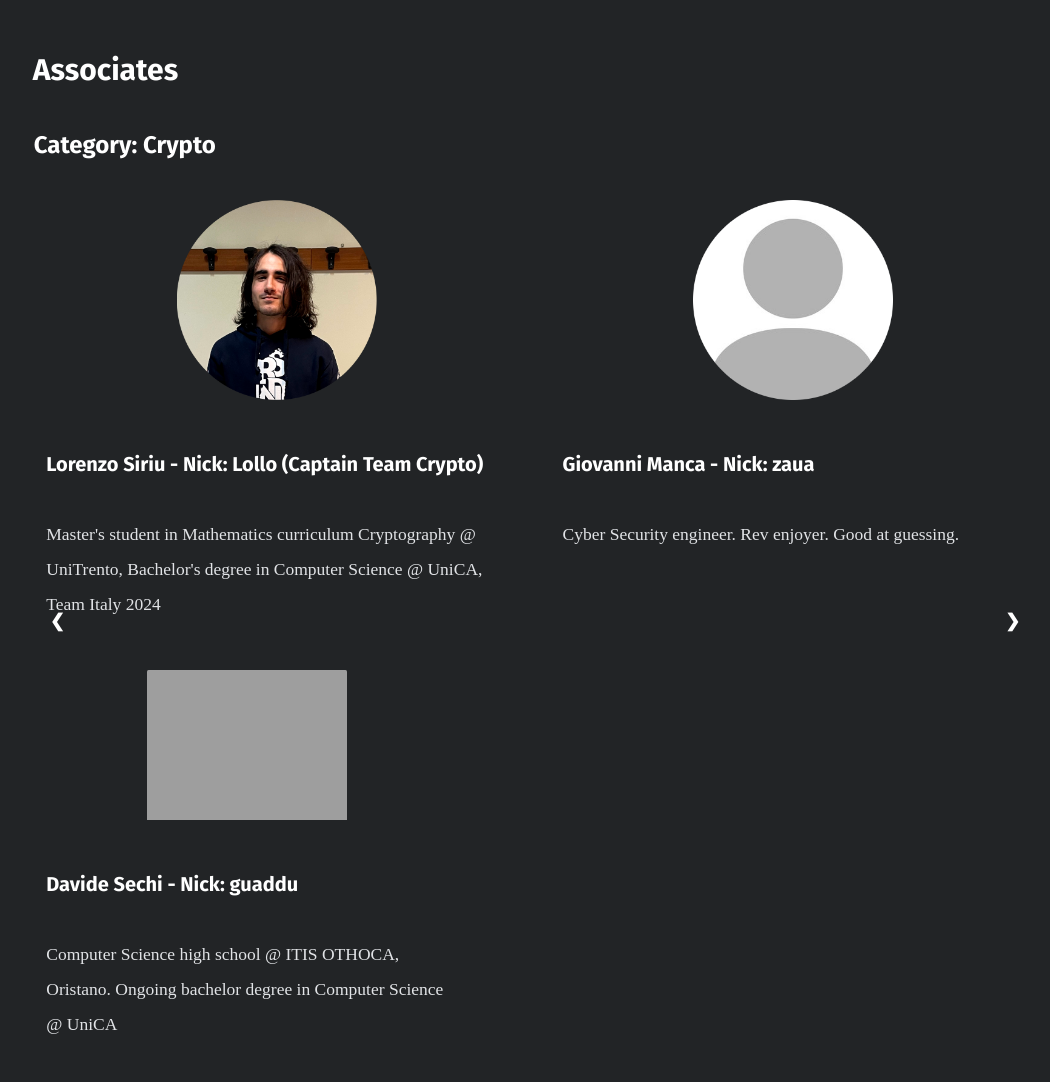
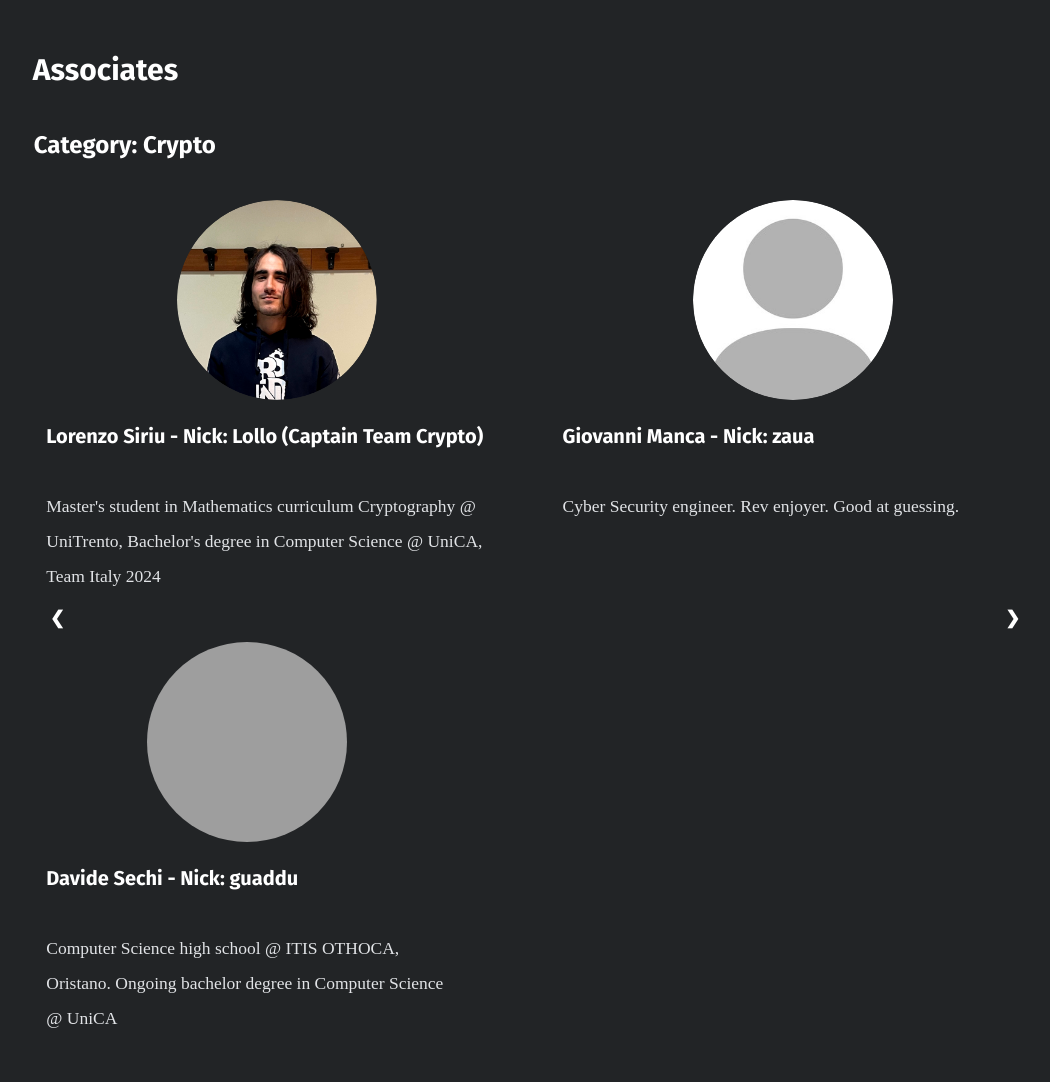
Before and after one commit to srdnlen/srdnlen_website, a Flask app: page /about in a window 1280 px wide. Shown: the part 1053-2135 px from the top of the page, without its empty margins (105-1155 px from the left). Run offline with Flask 3, Linux system fonts and the light colour scheme; some web fonts are replaced; grey boxes are pictures that could not be loaded.

Commit message:
add members

```diff
--- a/python_app/static/css/style1.css
+++ b/python_app/static/css/style1.css
@@ -1330,3 +1330,18 @@
   max-width: 100%;
   height: auto;
 }
+
+.circle-wrapper {
+  width: 200px;       /* Set desired final circle size */
+  height: 200px;
+  border-radius: 50%;
+  overflow: hidden;   /* Hides overflow outside the circle */
+  display: inline-block;
+  justify-content: center;
+}
+
+.circle-wrapper img {
+  width: 100%;
+  height: 100%;
+  object-fit: cover;  /* Ensures image covers the wrapper without distortion */
+}
--- a/python_app/templates/about.html
+++ b/python_app/templates/about.html
@@ -44,7 +44,9 @@
                                                 <div class="col">
                                                     <div class="card">
                                                         <center>
-                                                            <img src="../static/images/avatar/{{p['avatar']}}" alt="{{p['Nick']}}" class="card-img-top">
+                                                        <div class="circle-wrapper">
+                                                            <img src="../static/images/avatar/{{p['avatar']}}" alt="{{p['Nick']}}" class="card-img-top round-image">
+                                                        </div>
                                                         </center>
                                                         <div class="card-body">
                                                         <a href="{{p['link']}}"><h4 class="card-title">{{p['Name']}} {% if p['Nick'] %} - <b>Nick: {{p['Nick']}} {% if p['role'] %} ({{p['role']}}) {% endif %}</b>{% endif %}</h4></a>
@@ -65,7 +67,9 @@
                                                     <div class="col">
                                                         <div class="card">
                                                             <center>
-                                                                <img src="../static/images/avatar/{{p['avatar']}}" alt="{{p['Nick']}}" class="card-img-top">
+                                                            <div class="circle-wrapper">
+                                                                <img src="../static/images/avatar/{{p['avatar']}}" alt="{{p['Nick']}}" class="card-img-top round-image">
+                                                            </div>
                                                             </center>
                                                             <div class="card-body">
                                                             <a href="{{p['link']}}"><h4 class="card-title">{{p['Name']}} {% if p['Nick'] %} - <b>Nick: {{p['Nick']}} {% if p['role'] %} ({{p['role']}}) {% endif %}</b>{% endif %}</h4></a>
@@ -83,7 +87,9 @@
                                             <div class="col">
                                                 <div class="card">
                                                     <center>
-                                                        <img src="../static/images/avatar/{{p['avatar']}}" alt="{{p['Nick']}}" class="card-img-top">
+                                                    <div class="circle-wrapper">
+                                                        <img src="../static/images/avatar/{{p['avatar']}}" alt="{{p['Nick']}}" class="card-img-top round-image">
+                                                    </div>
                                                     </center>
                                                     <div class="card-body">
                                                     <a href="{{p['link']}}"><h4 class="card-title">{{p['Name']}} {% if p['Nick'] %} - <b>Nick: {{p['Nick']}} {% if p['role'] %} ({{p['role']}}) {% endif %}</b>{% endif %}</h4></a>
```
Also changed, not shown: python_app/static/images/avatar/angius.png (added), python_app/static/images/avatar/castello.jpg (added), python_app/static/images/avatar/casti.jpg (added), python_app/static/images/avatar/era.jpeg (added), python_app/static/images/avatar/ghisu.jpeg (added), python_app/static/images/avatar/maiorca.png (added), python_app/static/images/avatar/marmillata.jpeg (added), python_app/static/images/avatar/melis.jpeg (added), python_app/static/images/avatar/olla.jpg (added), python_app/static/images/avatar/orru.jpg (added), python_app/static/images/avatar/rochiccioli.jpg (added), python_app/static/images/avatar/scano.png (added), python_app/static/images/avatar/sechiA.jpeg (added), python_app/static/images/avatar/sulis.jpg (added), 2 more files.
